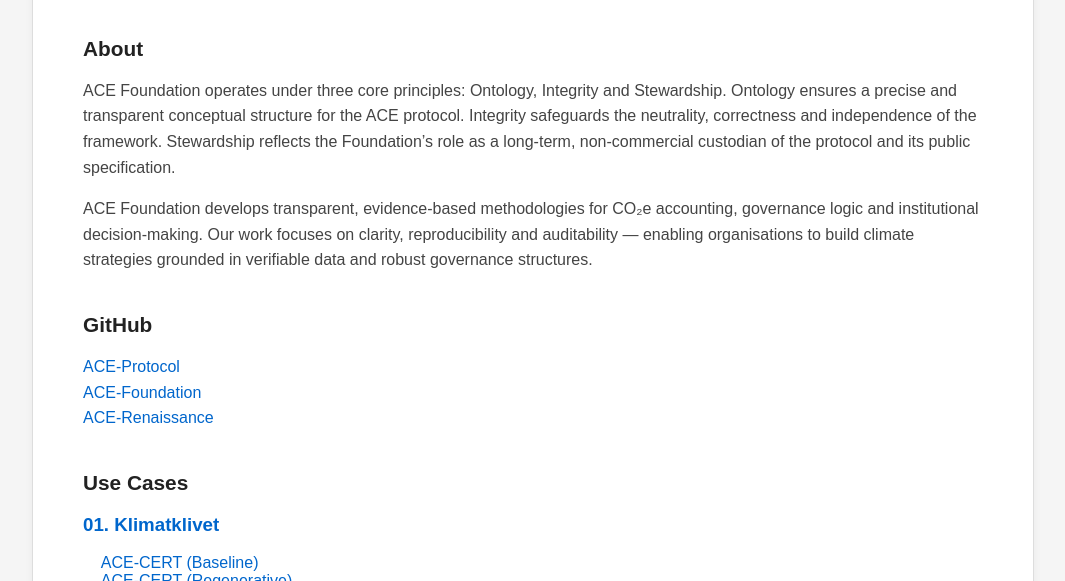
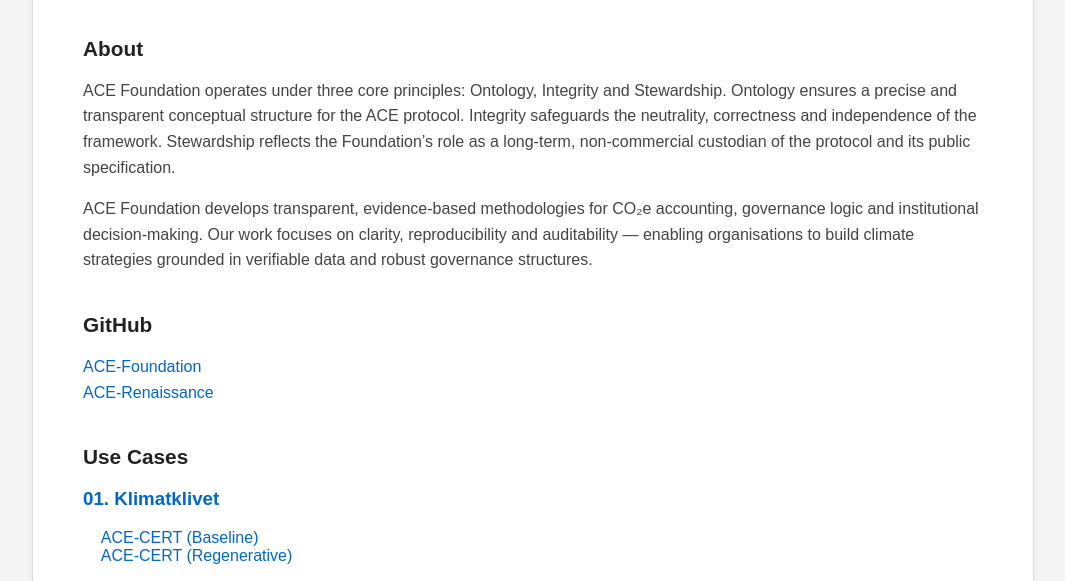
Before and after one commit to ACE-Foundation/acefoundation.github.io, a plain HTML site: page index.html in a window 1280 px wide. Shown: the part 198-779 px from the top of the page, without its empty margins (107-1172 px from the left). Drawn offline with Linux system fonts and the light colour scheme.

Commit message:
Update index.html

```diff
--- a/index.html
+++ b/index.html
@@ -106,7 +106,6 @@
 <h2>GitHub</h2>
 
 <p>
-  <a href="https://github.com/ACE-Foundation/ace-protocol">ACE-Protocol</a><br>
   <a href="https://github.com/ACE-Foundation/ace-foundation">ACE-Foundation</a><br>
   <a href="https://github.com/ACE-Foundation/ace-renaissance">ACE-Renaissance</a>
 </p>
```
